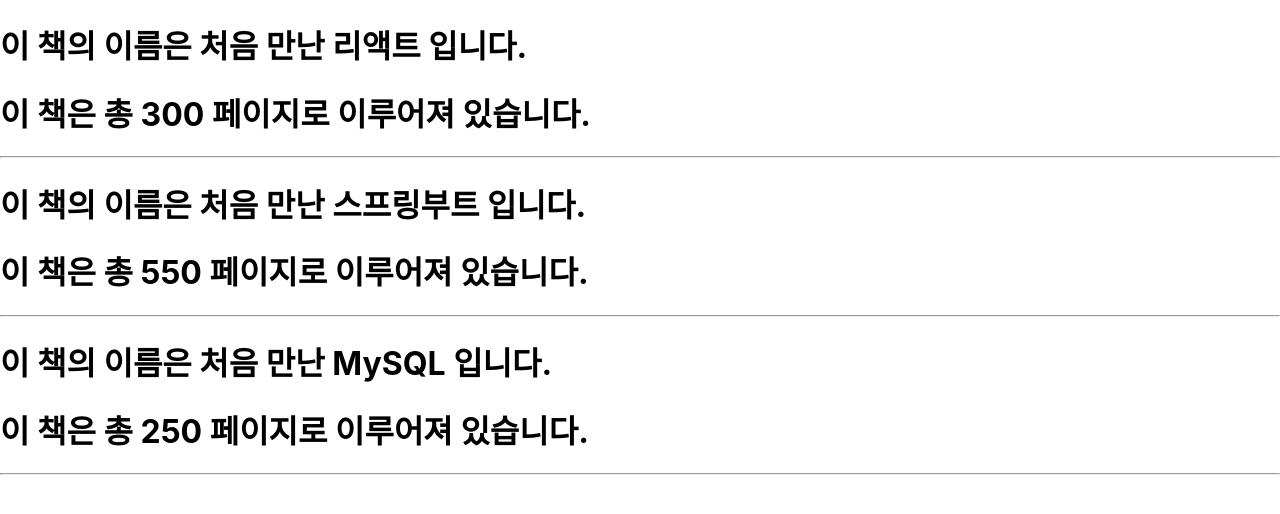
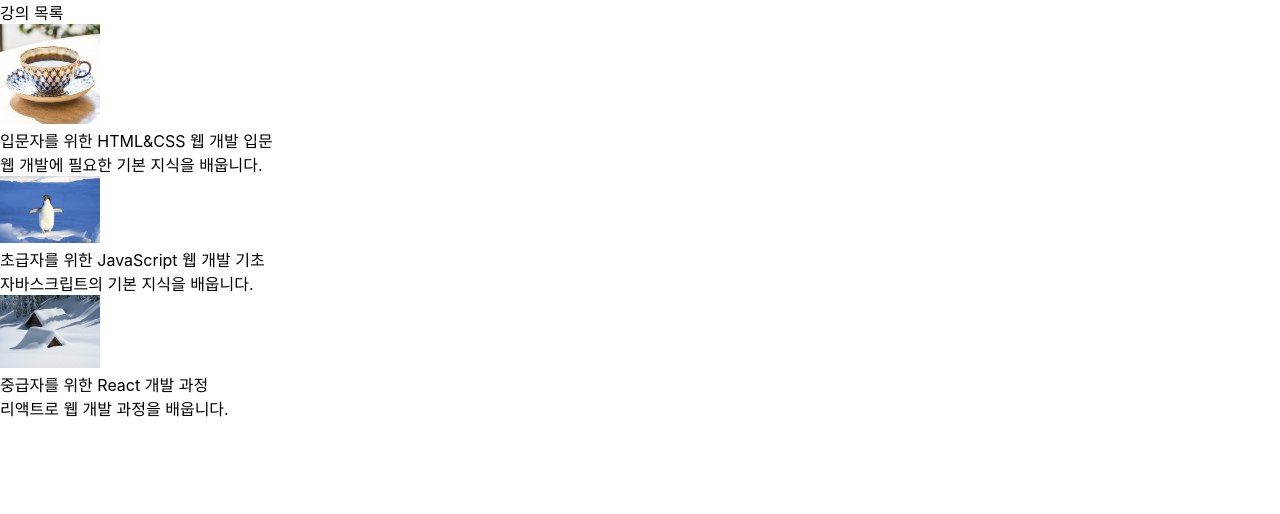
Before and after one commit to euiiiii/2024_react01, a React (Create React App) app: page / in a window 1280 px wide. Shown: the top 514 px of the page. Built offline with nearby package versions, Linux system fonts and the light colour scheme.

Commit message:
241118 18:21 커밋

```diff
--- a/src/App.js
+++ b/src/App.js
@@ -99,7 +99,8 @@
       <CourseListCard />
     </main>
      */}
-      <Library />
+      {/* <Library /> */}
+      <CourseListCard />
     </div>
   );
 }
--- a/src/components/course/CourseListCard.jsx
+++ b/src/components/course/CourseListCard.jsx
@@ -1,15 +1,21 @@
 import Courseitem from "./Courseitem";
 
-function CourseListCard() {
+function CourseListCard(props) {
   return (
     <>
       <div class="card">
         <div class="card__header">강의 목록</div>
         <div class="card__body">
           <div class="courses">
-            <Courseitem />
-            <Courseitem />
-            <Courseitem />
+            <Courseitem title="입문자를 위한 HTML&CSS 웹 개발 입문"
+                        description="웹 개발에 필요한 기본 지식을 배웁니다."
+                        img="./img/coffee-blue.jpg" />
+            <Courseitem title="초급자를 위한 JavaScript 웹 개발 기초"
+                        description="자바스크립트의 기본 지식을 배웁니다."
+                        img="./img/photo-2.jpg" />
+            <Courseitem title="중급자를 위한 React 개발 과정"
+                        description="리액트로 웹 개발 과정을 배웁니다."
+                        img="./img/photo-3.jpg" />
           </div>
         </div>
       </div>
--- a/src/components/course/Courseitem.jsx
+++ b/src/components/course/Courseitem.jsx
@@ -1,17 +1,52 @@
 import React from "react";
 
-function Courseitem() {
+function Courseitem(props) {
+  // 방법 1
+  // const title = '입문자를 위한 HTML, CSS 웹 개발 입문';
+  // const description = '웹 개발에 필요한 기본 지식을 배웁니다.';
+  // const img = './img/coffee-blue.jpg';
+  // const alt = '강의 이미지';
+
+  // 방법 2
+  // VO 처럼 한 번에 값을 주기 위해서 key:value 형식으로 전달할 수 있다.
+  // const course = {
+  //   title : '입문자를 위한 HTML, CSS 웹 개발 입문',
+  //   description : '웹 개발에 필요한 기본 지식을 배웁니다.',
+  //   img : './img/coffee-blue.jpg',
+  //   alt : '강의 이미지'
+  // }
+
   return (
+  // 방법1
+  //   <article class="course">
+  //     <img class="course__img" src={img} alt={alt} style={{width:100}}/>
+  //     <div class="course__body">
+  //       <div className="course__title">{title}</div>
+  //       <div className="course__description">{.description}
+  //       </div>
+  //     </div>
+  //   </article>
+  // );
+
+  // 방법2
+//     <article class="course">
+//       <img class="course__img" src={course.img} alt={course.alt} style={{width:100}}/>
+//       <div class="course__body">
+//         <div className="course__title">{course.title}</div>
+//         <div className="course__description">{course.description}
+//         </div>
+//       </div>
+//     </article>
+//   );
+// }
     <article class="course">
-      <img class="course__img" src="./img/coffee-blue.jpg" alt="" />
+      <img class="course__img" src={props.img} alt="강의 이미지" style={{width:100}}/>
       <div class="course__body">
-        <div className="course__title">입문자를 위한, HTML&CSS 웹 개발 입문</div>
-        <div className="course__description">
-          웹 개발에 필요한 기본 지식을 배웁니다.{" "}
+        <div className="course__title">{props.title}</div>
+        <div className="course__description">{props.description}
         </div>
       </div>
     </article>
   );
 }
-
 export default Courseitem;
--- a/src/components/step01/Book.jsx
+++ b/src/components/step01/Book.jsx
@@ -1,12 +1,24 @@
 import React from 'react';
 
-// props: 인자, 매개변수
-function Book(props) {
+// props: 인자, 매개변수 => 넘어오는 속성을 다 받아줌
+// function Book(props) {
+//     return (
+//         <div>
+//             {/* `문자열 ${}` */}
+//             {/* 위에서 아래로 전달 => callback 함수를 사용해야 하기 때문에 */}
+//             <h1>{`이 책의 이름은 ${props.name} 입니다.`}</h1>
+//             <h1>{`이 책은 총 ${props.numOfPage} 페이지로 이루어져 있습니다.`}</h1>
+//         </div>
+//     );
+// }
+
+function Book({name, numOfPage}) {
     return (
         <div>
             {/* `문자열 ${}` */}
-            <h1>{`이 책의 이름은 ${props.name} 입니다.`}</h1>
-            <h1>{`이 책은 총 ${props.numOfPage} 페이지로 이루어져 있습니다.`}</h1>
+            {/* 위에서 아래로 전달 => callback 함수를 사용해야 하기 때문에 */}
+            <h1>{`이 책의 이름은 ${name} 입니다.`}</h1>
+            <h1>{`이 책은 총 ${numOfPage} 페이지로 이루어져 있습니다.`}</h1>
         </div>
     );
 }
--- a/src/components/step01/Library.jsx
+++ b/src/components/step01/Library.jsx
@@ -4,7 +4,7 @@
 function Library(props) {
     return (
         <div>
-            <Book name="처음 만난 리액트" numOfPage="300" /><hr />
+            <Book name="처음 만난 리액트" numOfPage="150" /><hr />
             <Book name="처음 만난 스프링부트" numOfPage="550" /><hr />
             <Book name="처음 만난 MySQL" numOfPage="250" /><hr />
         </div>
```
Also changed, not shown: public/img/photo-2.jpg (added), public/img/photo-3.jpg (added).
